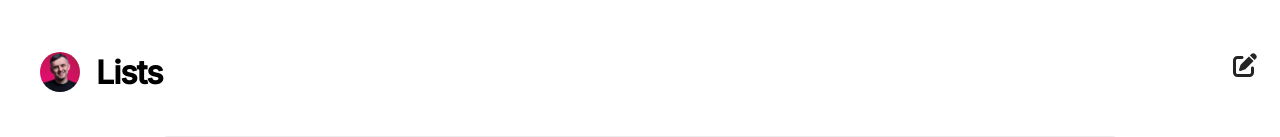
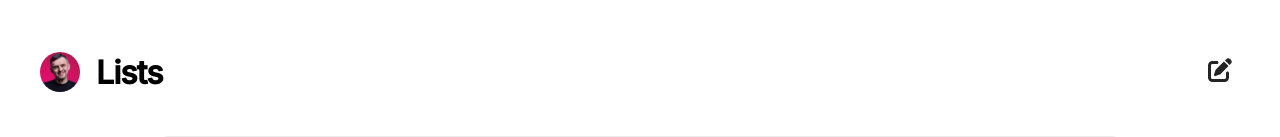
Before and after one commit to abusel/list-app, a React (Create React App) app: page / in a window 1280 px wide. Shown: the top 137 px of the page. Built offline with nearby package versions, Linux system fonts and the light colour scheme.

Commit message:
changed margin once again on create image

```diff
--- a/src/App.css
+++ b/src/App.css
@@ -564,13 +564,16 @@
   }
 
   .createImage {
-    right: 40px;
+    /* right: 40px;
     margin-left: 33vw;
     margin-top: 25px;
     margin-bottom: 24px;
     /* border: 1px solid red; */
-    float: right;
+    /* float: right;*/
     border-radius: 4px;
+    position: absolute;
+    right: 40px;
+    top: 50px;
   }
   .avatar {
     border-radius: 50%;
```
